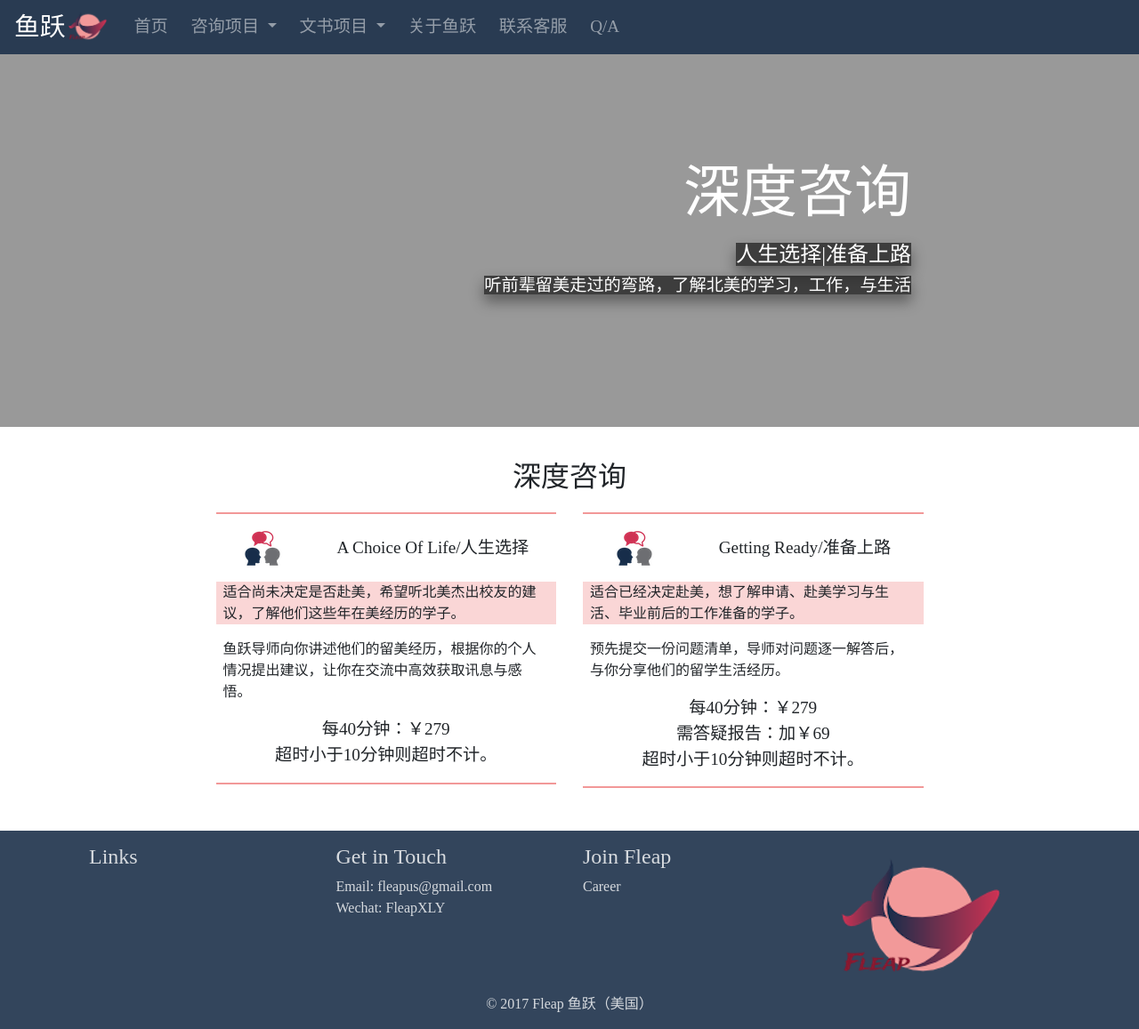
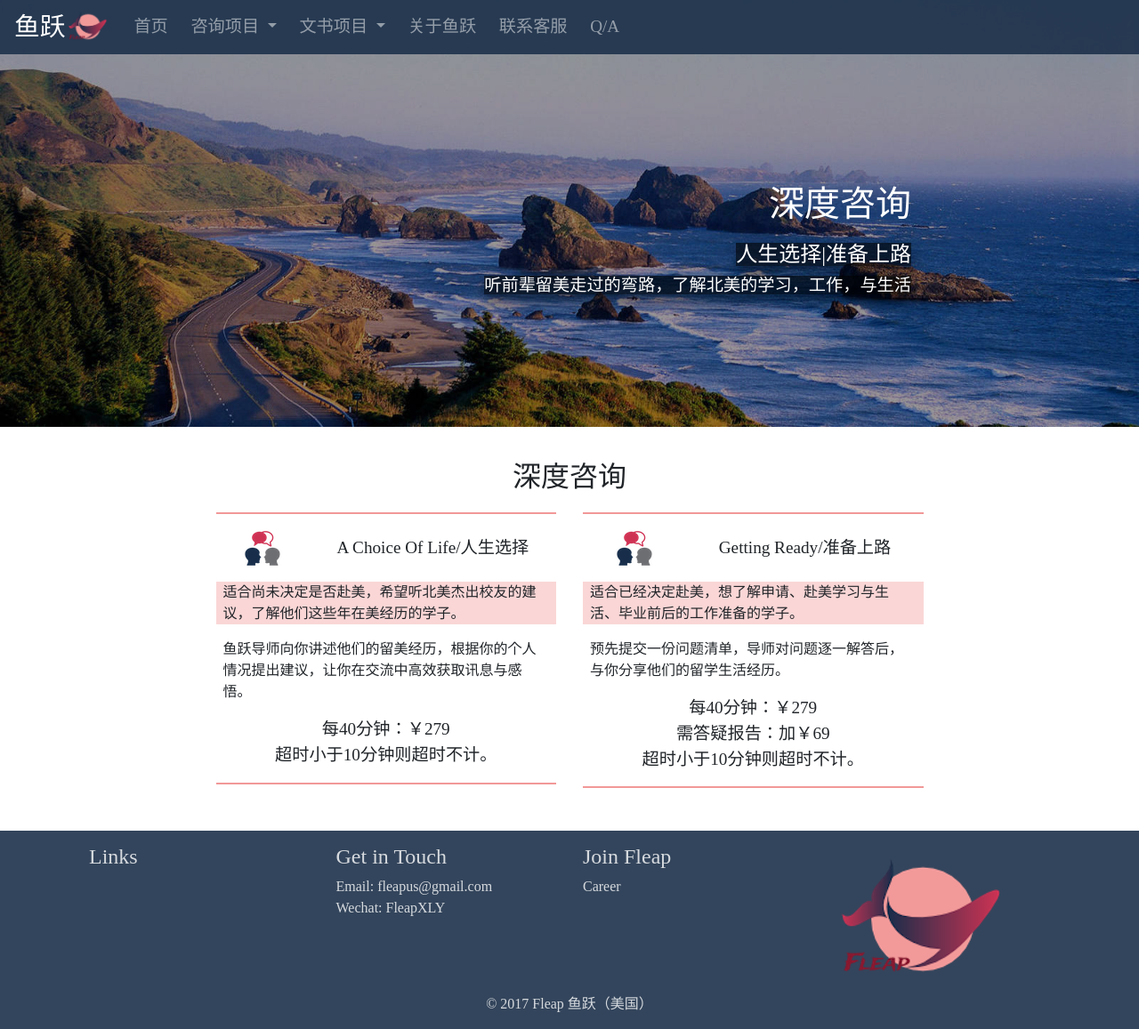
Before and after one commit to yyguoji/yyguoji.github.io, a Jekyll site: the page built from consult.html, in a window 1280 px wide and 1157 px high. Shown: the whole window at 89% size. Built offline with Jekyll 4.4.1, drawn with Linux system fonts in a browser that asks for light colours; nearby versions of some CDN libraries; a script that is not in the unit is left out.

```diff
--- a/styles/custom.css
+++ b/styles/custom.css
@@ -104,6 +104,12 @@
 #home .bg-lg {
     background-image: url("../images/homebg.jpg");
 }
+#consult .bg-lg {
+    background-image: url("../images/consultbg.jpg");
+}
+#essay .bg-lg {
+    background-image: url("../images/essaybg.jpg");
+}
 .section-gap {
     padding: 2rem 0 2rem 0;
 }
@@ -127,6 +133,13 @@
 .card-img {
     width: 34%;
     max-width: 220px;
+}
+.card-img-sm {
+    width: 14%;
+    max-width: 40px;
+}
+.card-content-sm {
+    width: 85%;
 }
 .dash-separater {
     color: #cd3554;
@@ -158,6 +171,11 @@
     box-shadow: 0px 8px 16px 0px rgba(0,0,0,0.4);
 }
 .header-title {
+    padding-bottom: .5rem;
+    font-size: 2.5rem;
+    font-family: "Times New Roman", Times, serif, KaiTi, "楷体", STKaiTi, "华文楷体";
+}
+#home > .header-title {
     padding-bottom: .5rem;
     font-size: 4rem;
     font-family: "Times New Roman", Times, serif, KaiTi, "楷体", STKaiTi, "华文楷体";
@@ -206,8 +224,11 @@
     justify-content: space-around;
     align-items: center;
 }
-.text-center {
+.text-center{
     text-align: center;
+}
+.img-fill {
+    width: 100%;
 }
 
 
```
